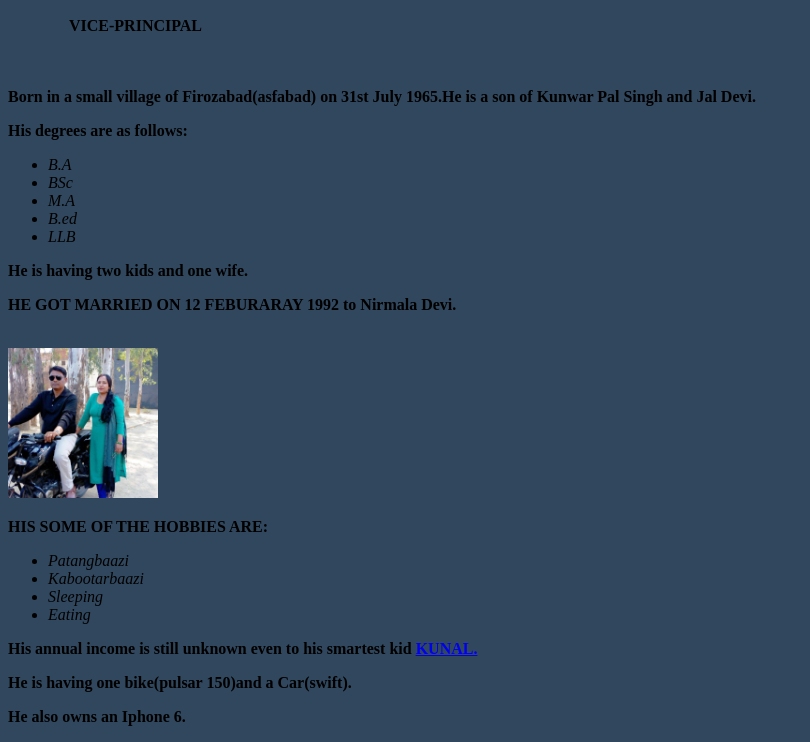
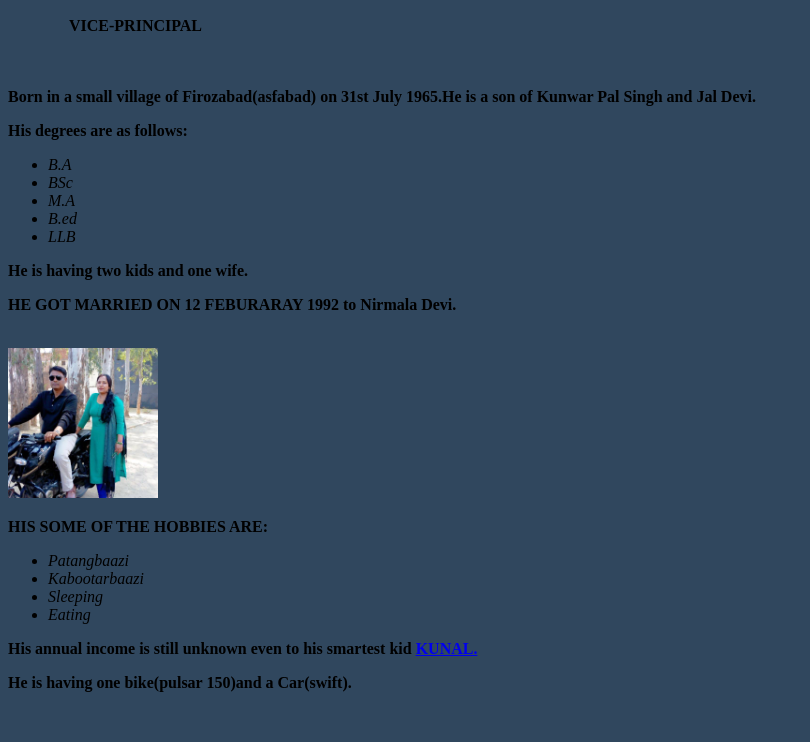
Before and after one commit to StunningShivam/StunningBlog, a plain HTML site: page father.html in a window 1280 px wide. Shown: the part 232-974 px from the top of the page, without its empty margins (0-810 px from the left). After the commit the page ends 940 px from the top, so only its background shows below. Drawn offline with Linux system fonts and the light colour scheme.

Commit message:
Update father.html

```diff
--- a/father.html
+++ b/father.html
@@ -45,6 +45,6 @@
 </ul>
 <p><strong>His annual income is still unknown even to his smartest kid <a href="index.html">KUNAL.</a></strong></p>
 <p><strong>He is having one bike(pulsar 150)and a Car(swift).</strong></p>
-<p><strong>He also owns an Iphone 6.</strong></p>
+
   </body>
 </html>
```
